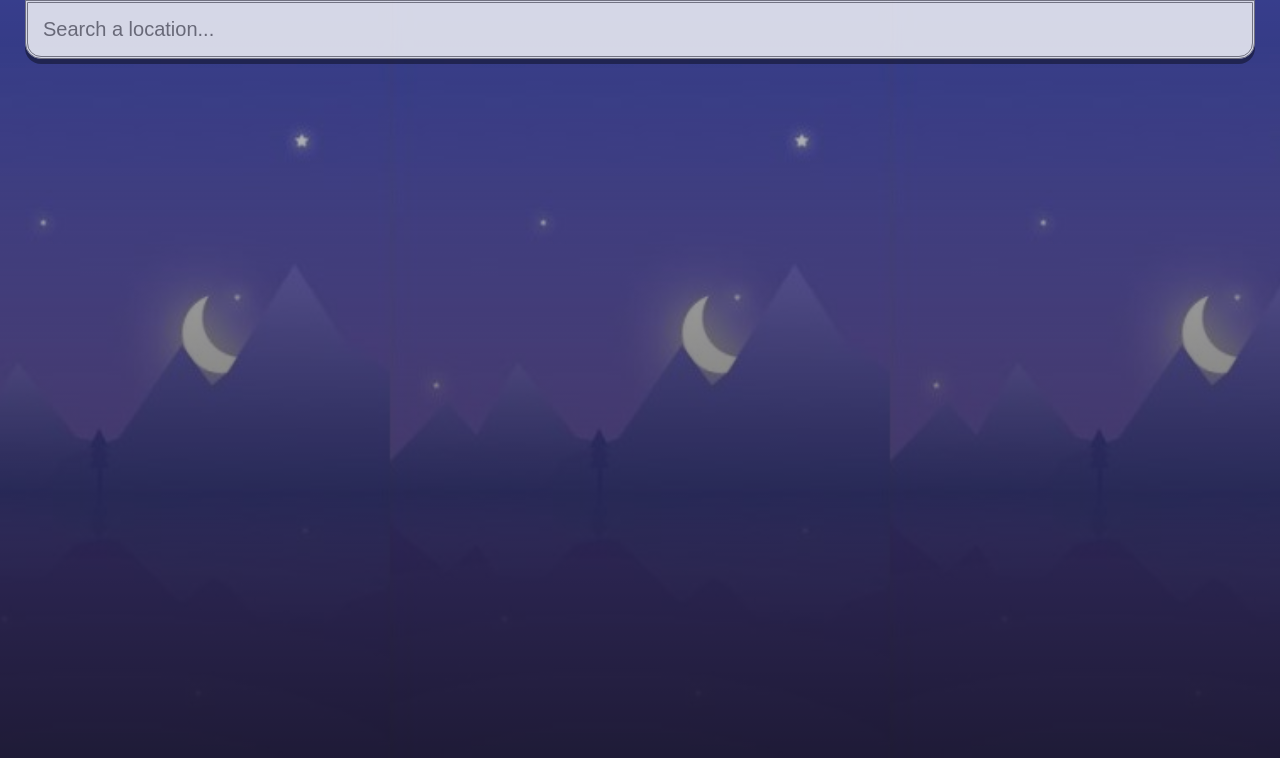
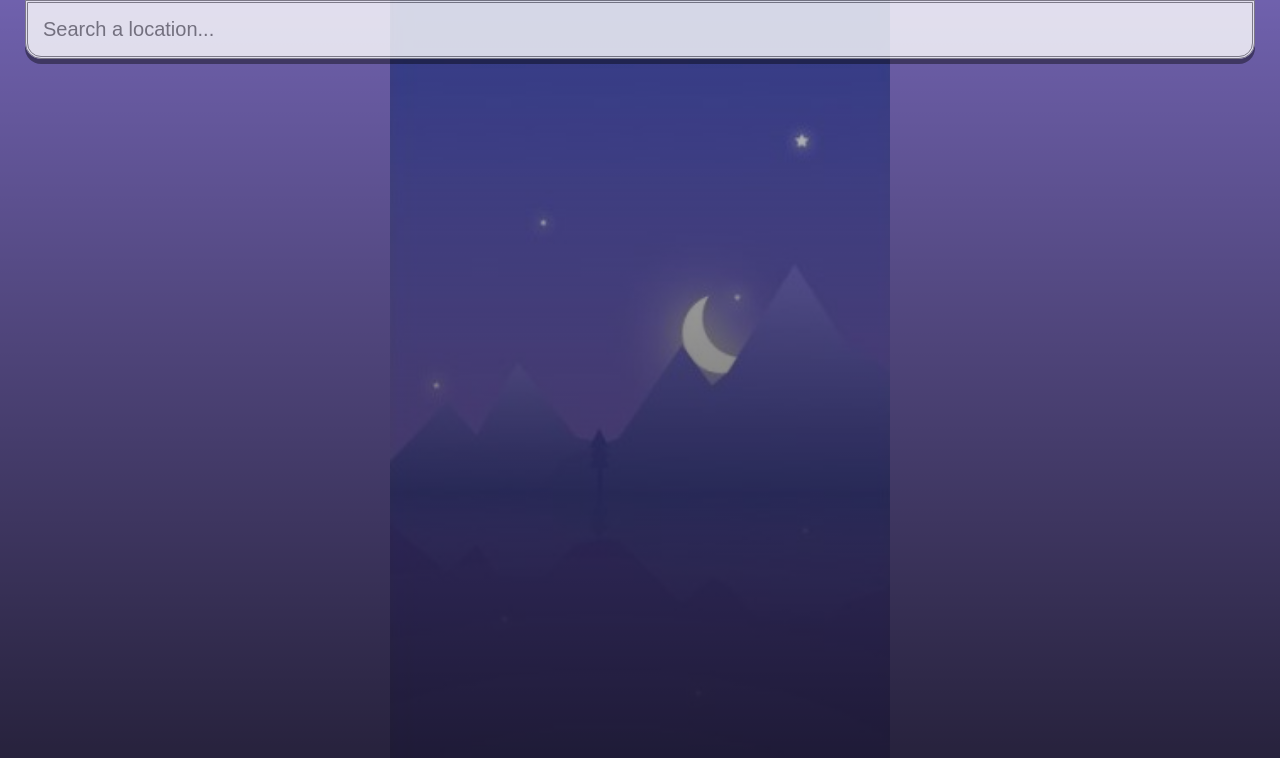
Before and after one commit to skausky/weather-app, a React (Create React App) app: page / in a window 1280 px wide. Shown: the top 758 px of the page. Built offline with nearby package versions, Linux system fonts and the light colour scheme.

Commit message:
Changing colors

```diff
--- a/src/index.css
+++ b/src/index.css
@@ -11,10 +11,11 @@ body {
 
 .App {
   background-image: url('./assets/cold.jpg');
-  width: auto;
   background-size: 500px;
   background-position: bottom;
   transition: 0.4 ease;
+  background-repeat: no-repeat;
+  background-color: rgba(51, 20, 187, 0.568);
 }
 
 @media only screen and (min-width : 320px) and (max-width : 480px) {
```
